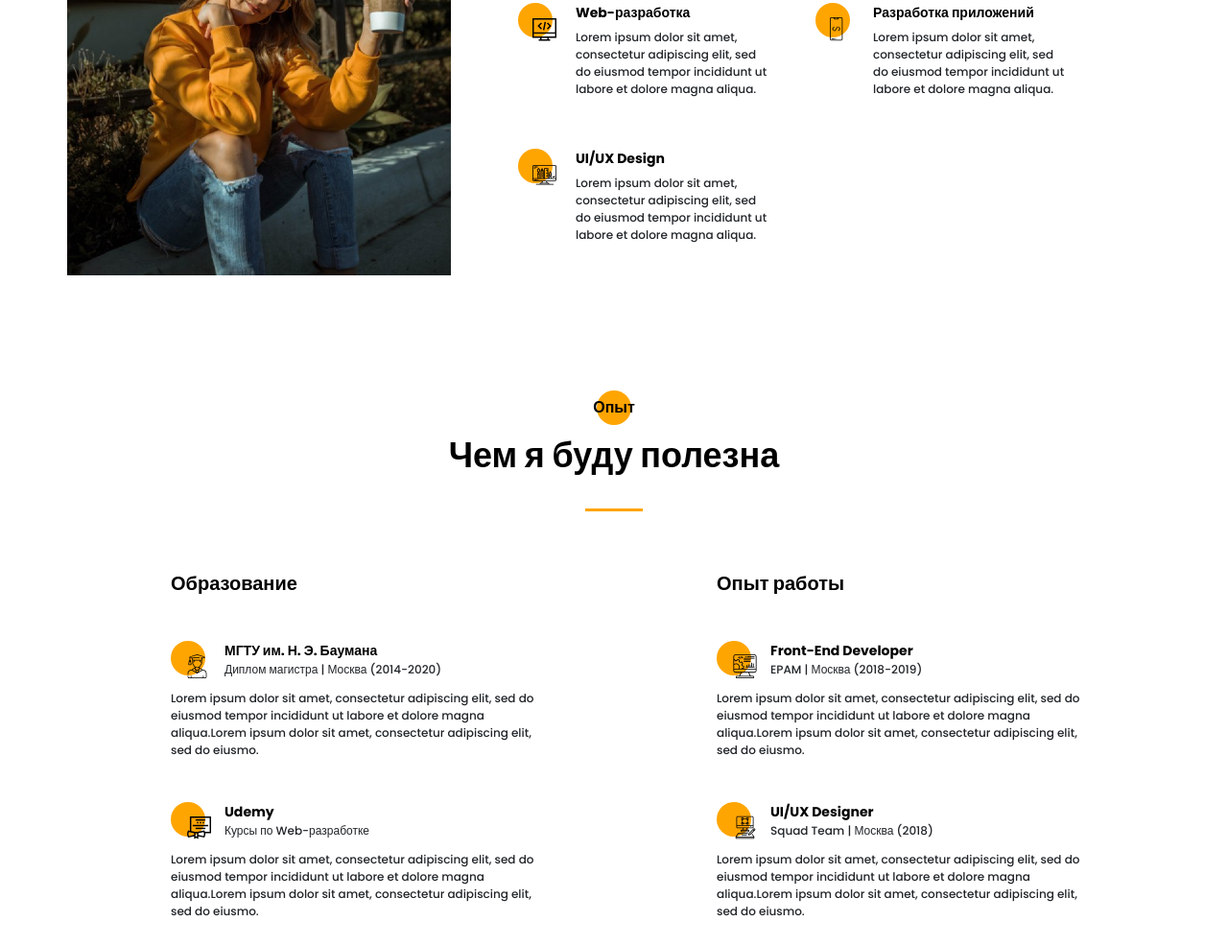
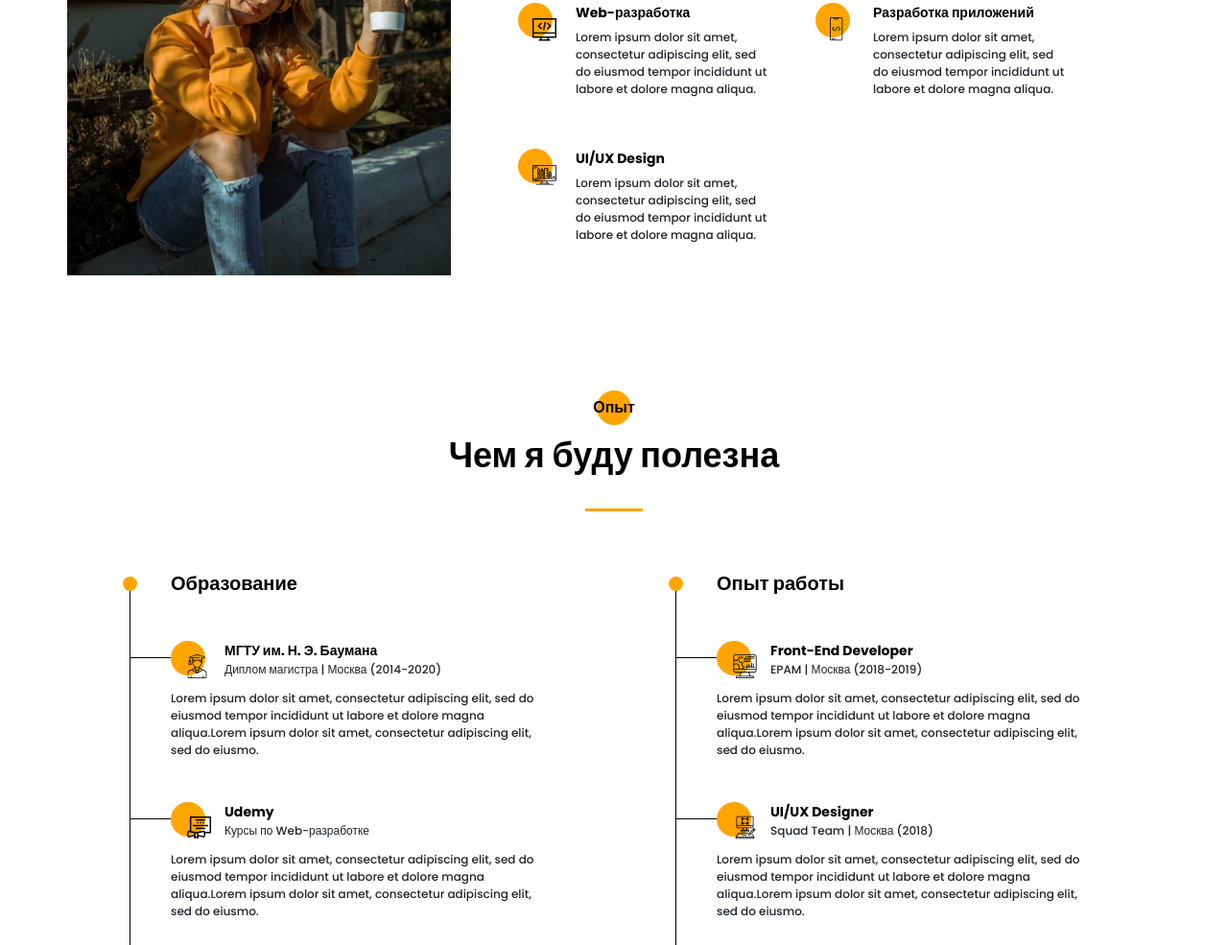
Before and after one commit to AliyevSadiq/portfolio-testing-frontend, a website: page src/index.html in a window 1280 px wide. Shown: the part 1233-2218 px from the top of the page at 96% size. Drawn offline with nearby package versions, Linux system fonts and the light colour scheme; files that its build step writes are made by us from their sources; files whose address does not match are found by name.

Commit message:
complete resume section

```diff
--- a/src/assets/sass/blocks/_resume.scss
+++ b/src/assets/sass/blocks/_resume.scss
@@ -20,8 +20,28 @@
     column-gap: 144px;
   }
   &__column{
+    position: relative;
+    &:before {
+      content: "";
+      position: absolute;
+      width: 1px;
+      height: 100%;
+      background-color: #000;
+      top: 10px;
+    }
     &-title{
       padding-left: 43px;
+      position: relative;
+      &:before{
+        content: "";
+        position: absolute;
+        width: 15px;
+        height: 15px;
+        border-radius: 100%;
+        background: $main-color;
+        top: 8px;
+        left: -7px;
+      }
     }
   }
   &__items{
@@ -30,6 +50,16 @@
   &__item{
     margin-top: 45px;
     padding-left: 43px;
+    position: relative;
+    &:before{
+      content: "";
+      position: absolute;
+      width: 43px;
+      height: 1px;
+      background-color: #000;
+      left: 0;
+      top: 17px;
+    }
     &-header{
       position: relative;
       @include beforeCircle;
```
